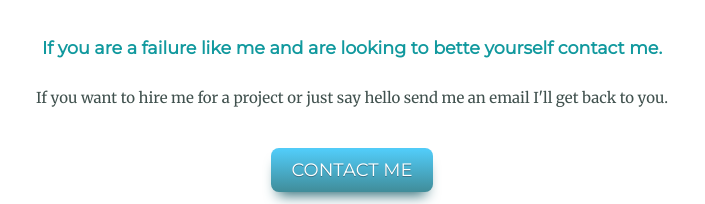
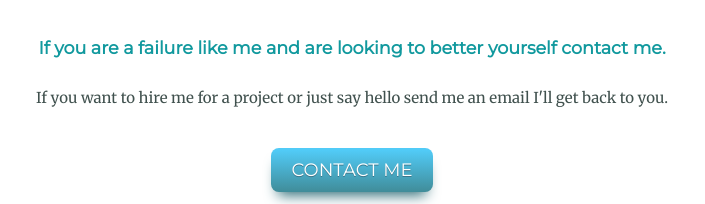
Before and after one commit to abraham098/CSS-practice, a plain HTML site: page index.html in a window 1280 px wide. Shown: the part 2239-2443 px from the top of the page, 288-993 px from the left. Drawn offline with Linux system fonts and the light colour scheme.

Commit message:
Update index.html
Typo fix

```diff
--- a/index.html
+++ b/index.html
@@ -44,7 +44,7 @@
     <hr>
     <div class="contact-me">
       <h2>Get In Touch</h2>
-      <h3>If you are a failure like me and are looking to bette yourself contact me.</h3>
+      <h3>If you are a failure like me and are looking to better yourself contact me.</h3>
       <p class="messages">If you want to hire me for a project or just say hello send me an email I'll get back to you.</p>
       <a class="btn" href="mailto:abrahamvalenzuela@gmail.com">CONTACT ME</a>
     </div>
```
